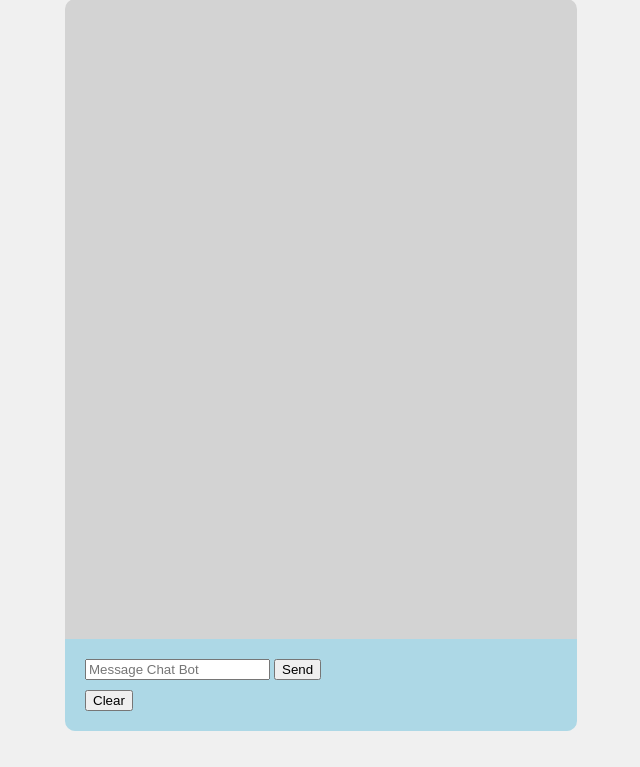
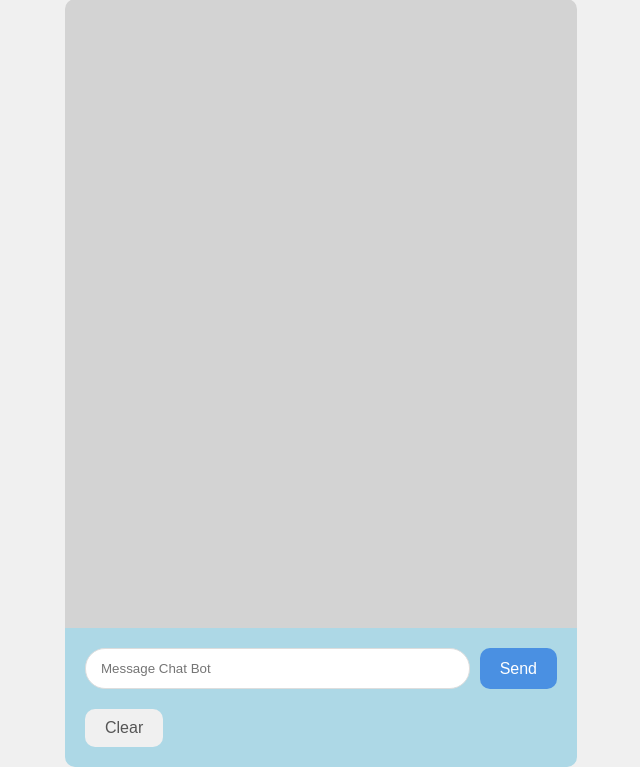
Before and after one commit to JenpeyChao/chatbot, a Django app: page / in a window 1280 px wide. Shown: the part 33-800 px from the top of the page, without its empty margins (319-959 px from the left). Run offline with Django 4.2, Linux system fonts and the light colour scheme.

Commit message:
changed the format for the message forms

```diff
--- a/chatbot/homepage/static/css/box.css
+++ b/chatbot/homepage/static/css/box.css
@@ -69,3 +69,64 @@ body {
     width: 0;
     background: transparent;
 }
+
+
+.chat-interface {
+    padding: 15px;
+    background: #f5f5f5;
+    border-radius: 8px;
+    margin-top: 20px;
+}
+
+.message-form {
+    border-radius: 10px;
+    display: flex;
+    gap: 10px;
+    margin-bottom: 10px;
+}
+
+
+input {
+    border-radius: 15px;
+    border: 2px solid #ccc;
+    width: 250px;
+    border-radius: 20px;
+    flex: 1;
+    padding: 12px 15px;  /* Slightly more padding */
+    border: 1px solid #ddd;
+    transition: all 0.2s ease;
+}
+
+input:focus {
+    outline: none;
+    border-color: #4a90e2;
+    box-shadow: 0 0 0 3px rgba(74, 144, 226, 0.1);  /* Subtler glow */
+}
+
+
+.send-btn, .clear-btn {
+padding: 10px 20px;
+border: none;
+border-radius: 10px;
+font-size: 16px;
+cursor: pointer;
+transition: background 0.2s;
+}
+
+.send-btn {
+background: #4a90e2;
+color: white;
+}
+
+.send-btn:hover {
+background: #3a7bc8;
+}
+
+.clear-btn {
+background: #f0f0f0;
+color: #555;
+}
+
+.clear-btn:hover {
+background: #e0e0e0;
+}
--- a/chatbot/homepage/templates/homepage/home.html
+++ b/chatbot/homepage/templates/homepage/home.html
@@ -26,17 +26,18 @@
 
     <div class="bottom-box">
         <div class = "ask-box">
-            <form class = "ask-form" method="POST" action="{% url 'get_answer' %}">
+            <form class = "message-form" method="POST" action="{% url 'get_answer' %}">
                 {% csrf_token %}
-                <input type = "text" placeholder="Message Chat Bot" aria-label="Question input" name="text">
-                <button class = "ask-button" type="submit" name="button">Send</button>
+                <input type = "chat-input" placeholder="Message Chat Bot" aria-label="Question input" name="text">
+                <button class = "send-btn" type="submit" name="button">Send</button>
             </form>
 
-            <form method="GET" action="{% url 'clear' %}">
-
-                <button class="clear-button" type="submit" name="clear" style="margin-top: 10px;">
+            <form method="POST" action="{% url 'clear' %}">
+                {% csrf_token %}
+                <button class="clear-btn" type="submit" name="clear" style="margin-top: 10px;">
                 Clear
                 </button>
+            </form>
         </div>
     </div>
 
--- a/chatbot/homepage/views.py
+++ b/chatbot/homepage/views.py
@@ -58,6 +58,7 @@ def get_answer(request):
         bot_answer.append("Failed to fetch data from API. Status Code:", response.status_code)
     return redirect(home)
 
+
 def clear(request):
     global user_questions, bot_answer
     current_url = request.build_absolute_uri()
```
Also changed, not shown: chatbot/db.sqlite3.
